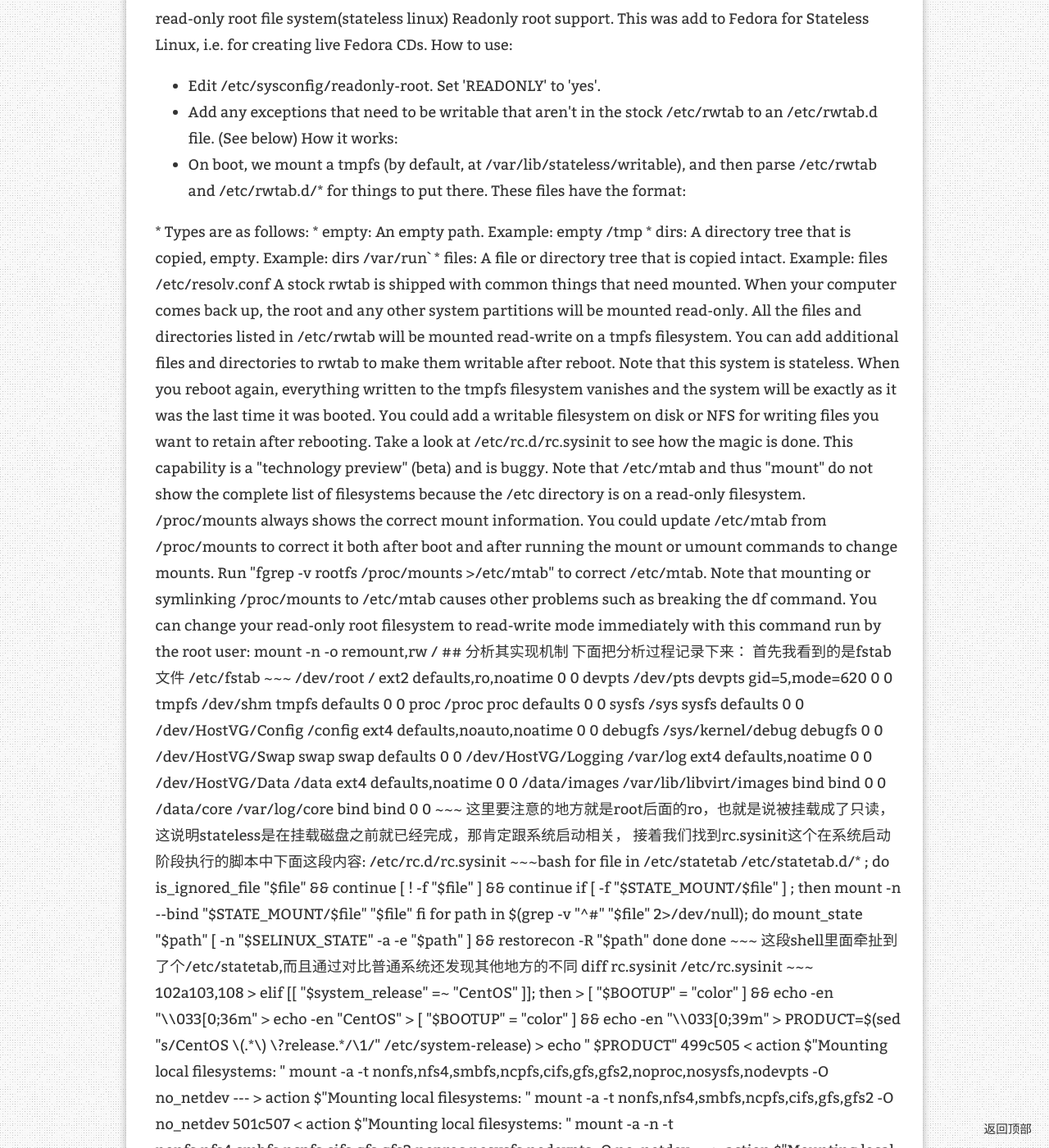
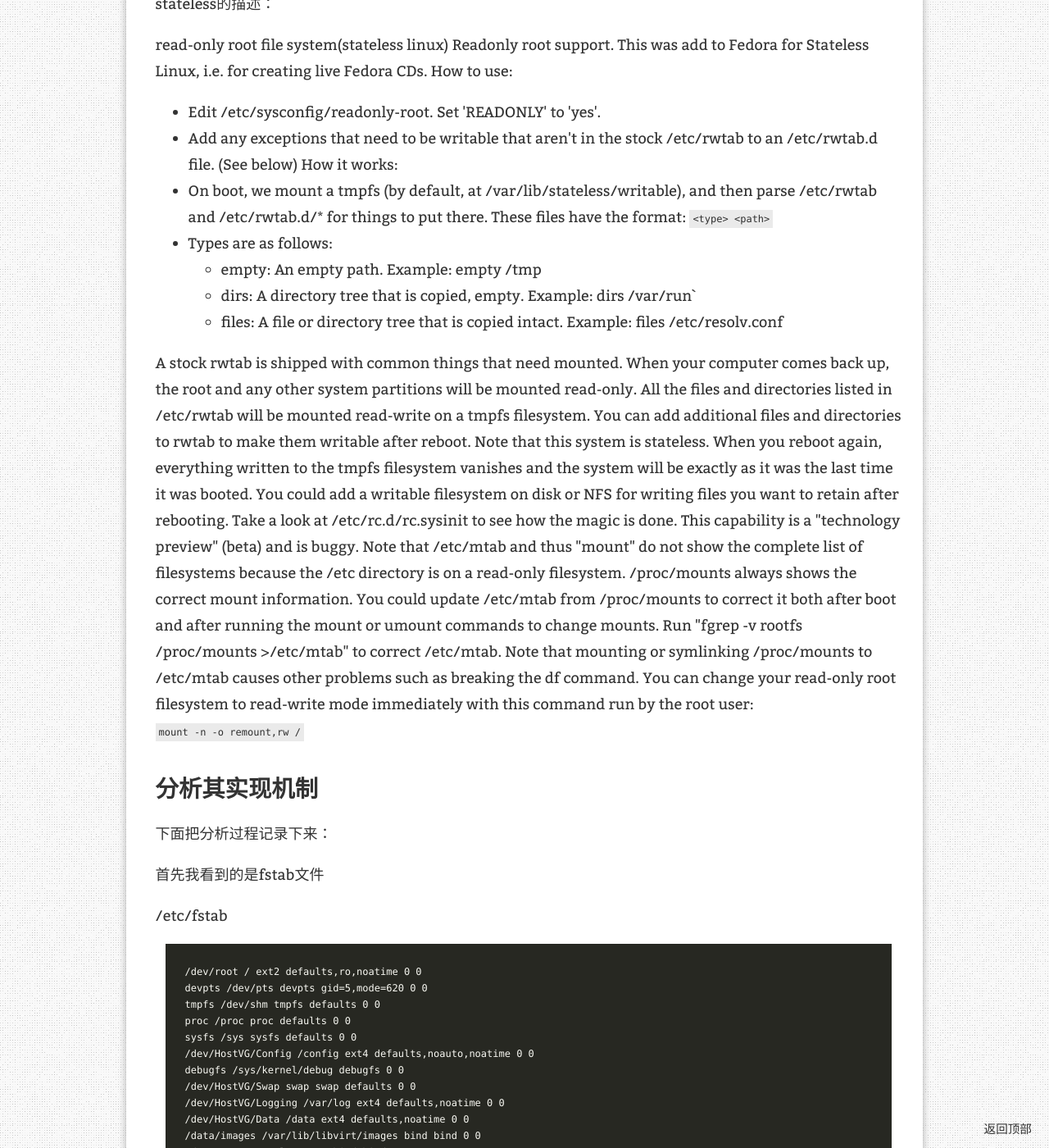
Before and after one commit to itxx00/itxx00.github.io, a Jekyll site: the page built from _posts/2013-03-14-ovirt-stateless.md, in a window 1280 px wide and 1400 px high, scrolled down 1228 px. Shown: the whole window at 82% size. Built offline with Jekyll 4.4.1, drawn with Linux system fonts in a browser that asks for light colours; nearby versions of some CDN libraries; comment, search, counter and statistics services are not loaded; some of the changed text lies outside the part shown.

Commit message:
new post: 2013-03-14-ovirt-stateless.md

```diff
--- a/_posts/2013-03-14-ovirt-stateless.md
+++ b/_posts/2013-03-14-ovirt-stateless.md
@@ -30,14 +30,15 @@ How to use:
 How it works:
    * On boot, we mount a tmpfs (by default, at /var/lib/stateless/writable), and then parse /etc/rwtab and /etc/rwtab.d/* for things to put there.
 These files have the format:
-<type>  <path>
-   * Types are as follows:
-     * empty: An empty path. Example:
-                 empty     /tmp
-     * dirs: A directory tree that is copied, empty. Example:
-                 dirs      /var/run`
-     * files: A file or directory tree that is copied intact. Example:
-                 files     /etc/resolv.conf
+`<type>  <path>`
+
+* Types are as follows:
+  * empty: An empty path. Example:
+              empty     /tmp
+  * dirs: A directory tree that is copied, empty. Example:
+              dirs      /var/run`
+  * files: A file or directory tree that is copied intact. Example:
+              files     /etc/resolv.conf
 
 A stock rwtab is shipped with common things that need mounted.
 When your computer comes back up, the root and any other system
@@ -62,9 +63,10 @@ Note that mounting or symlinking /proc/mounts to /etc/mtab causes other
 problems such as breaking the df command.
 You can change your read-only root filesystem to read-write mode
 immediately with this command run by the root user:
-mount -n -o remount,rw /
+`mount -n -o remount,rw /`
 
 ## 分析其实现机制
+
 下面把分析过程记录下来：
 
 首先我看到的是fstab文件
```
